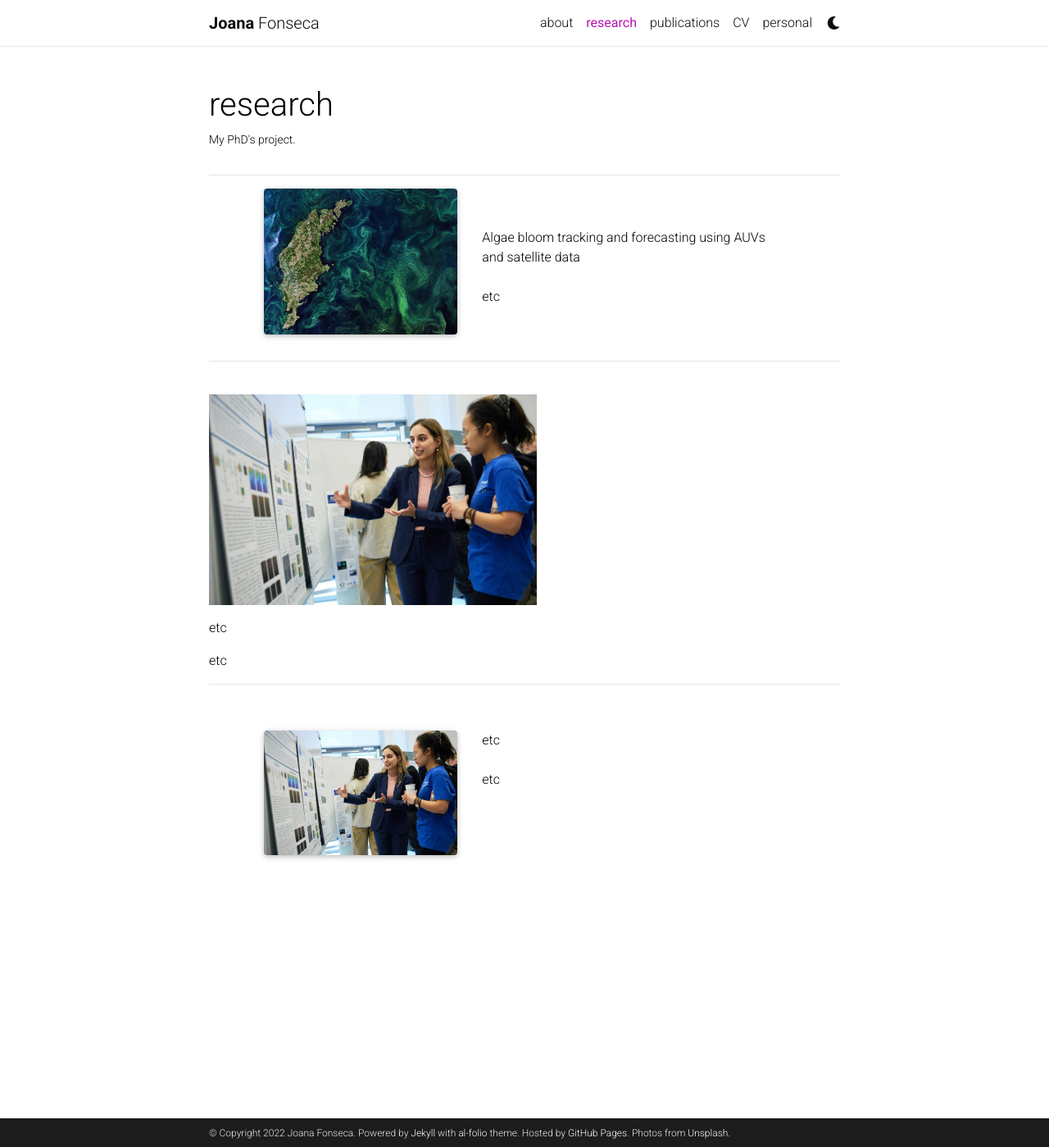
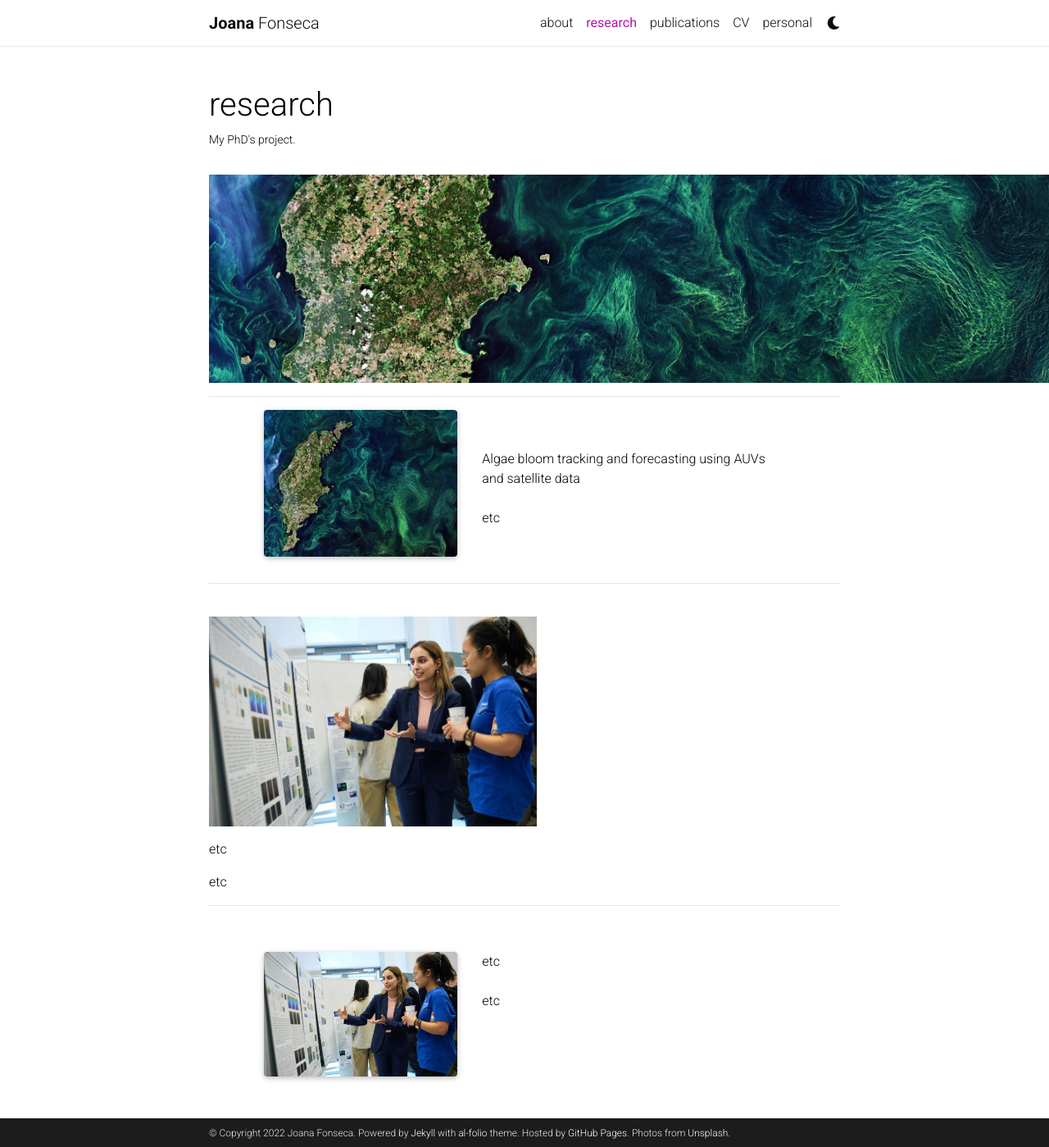
Before and after one commit to JoanaFonsec/JoanaFonsec.github.io, a Jekyll site: the page built from _pages/research.md, in a window 1280 px wide and 1399 px high. Shown: the whole window at 82% size. Built offline with Jekyll 4.4.1, drawn with Linux system fonts in a browser that asks for light colours; full-size pictures stand in for the smaller copies a plugin makes; comment, search, counter and statistics services are not loaded; a style sheet for code colours, icons or effects is not loaded.

Commit message:
research pic

```diff
--- a/_pages/research.md
+++ b/_pages/research.md
@@ -6,6 +6,7 @@ description: My PhD's project.
 nav: true
 nav_order: 1
 ---
+![Mingle](/assets/img/Baltic_bloom_skinny.jpg)
 
 -----------------------------------------------------------------------
 
```
Also changed, not shown: assets/img/Baltic_bloom_skinny.jpg (added).
